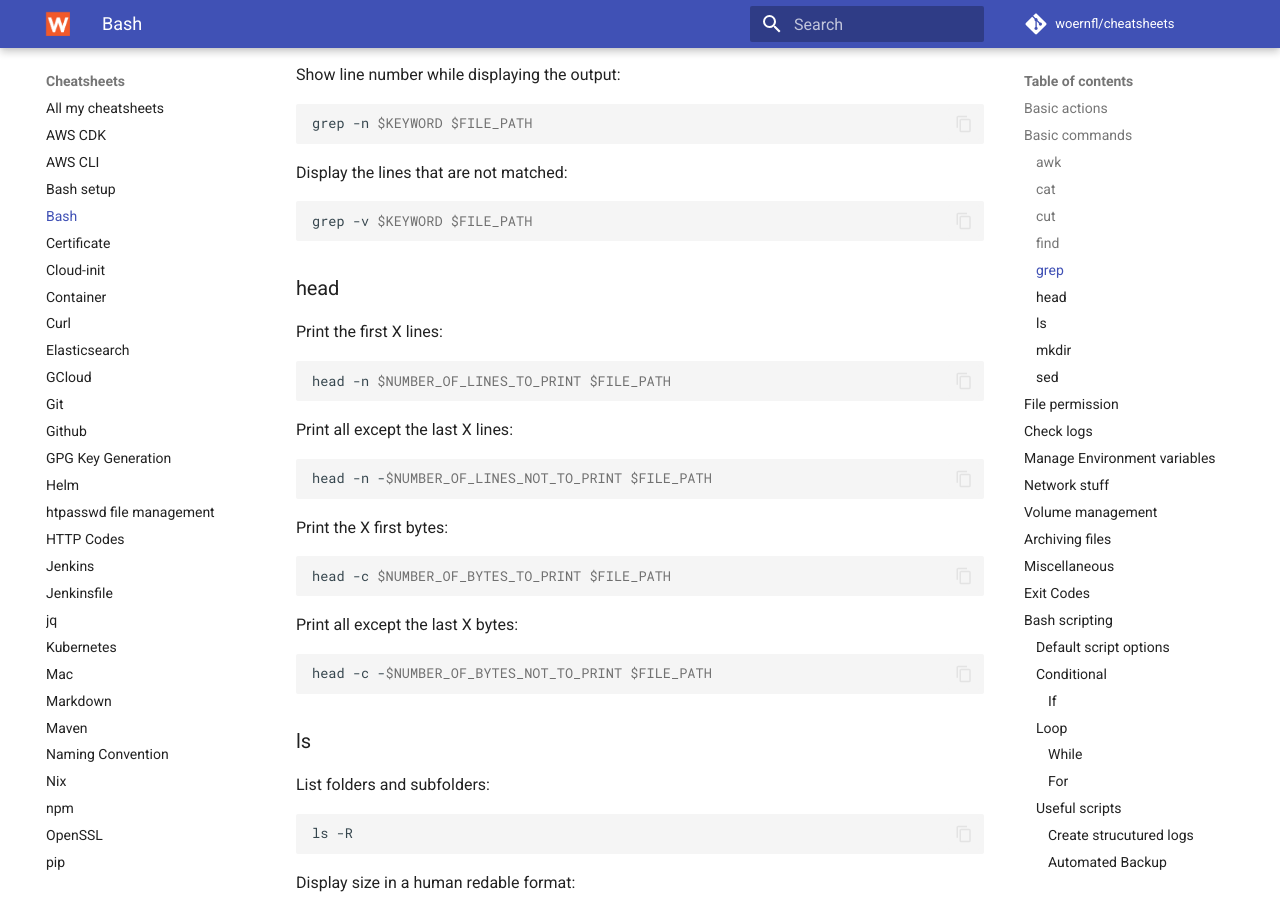
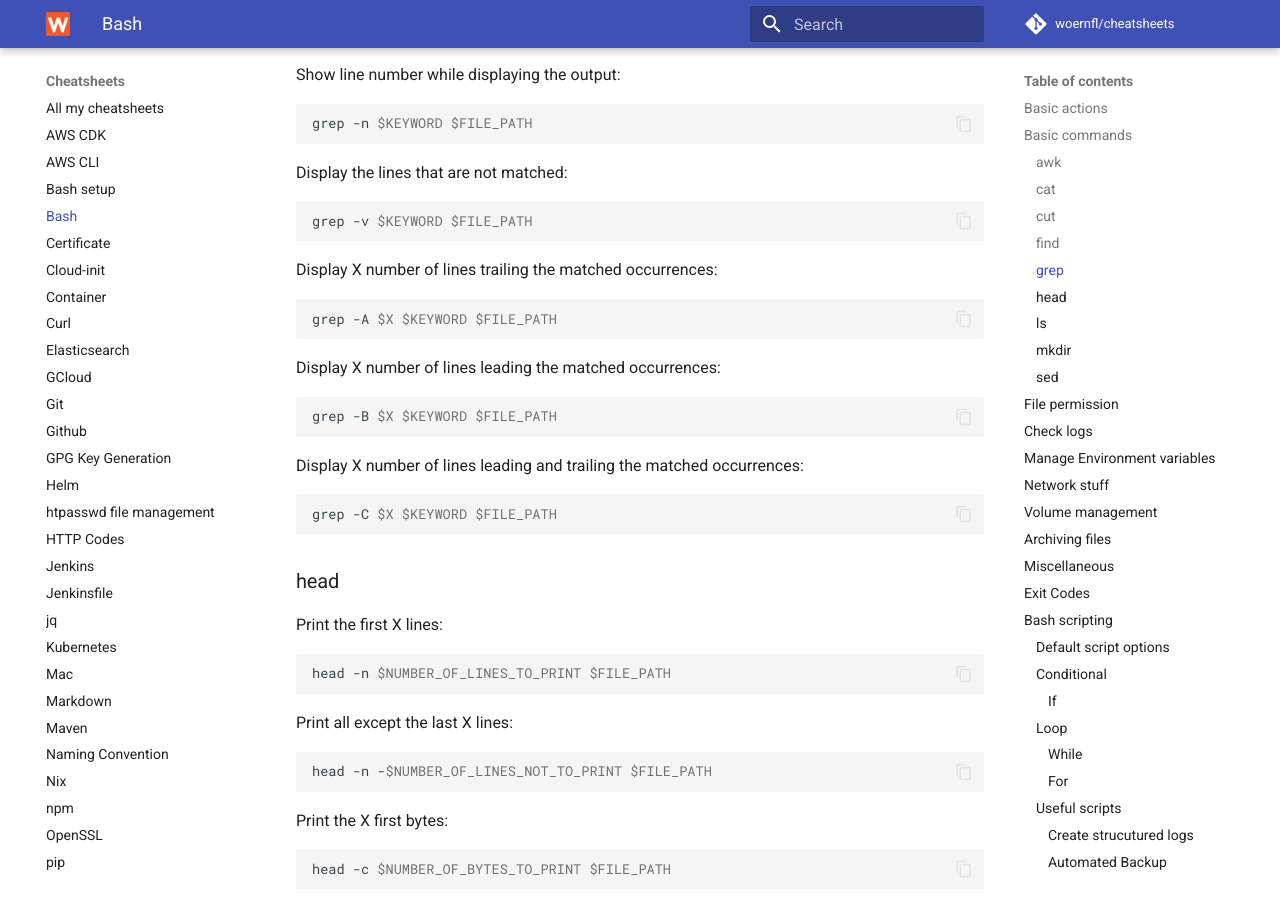
Before and after one commit to woernfl/cheatsheets, an MkDocs documentation site: the page built from docs/bash.md, in a window 1280 px wide and 900 px high, scrolled down 3650 px. Built offline with MkDocs 1.6.1 and Material for MkDocs 9.7.7, drawn with Linux system fonts in a browser that asks for light colours; comment, search, counter and statistics services are not loaded.

Commit message:
Update bash.md (#209)

````diff
--- a/docs/bash.md
+++ b/docs/bash.md
@@ -213,6 +213,24 @@ Display the lines that are not matched:
 
 ```bash
 grep -v $KEYWORD $FILE_PATH
+```
+
+Display X number of lines trailing the matched occurrences:
+
+```bash
+grep -A $X $KEYWORD $FILE_PATH
+```
+
+Display X number of lines leading the matched occurrences:
+
+```bash
+grep -B $X $KEYWORD $FILE_PATH
+```
+
+Display X number of lines leading and trailing the matched occurrences:
+
+```bash
+grep -C $X $KEYWORD $FILE_PATH
 ```
 
 ### head
````
